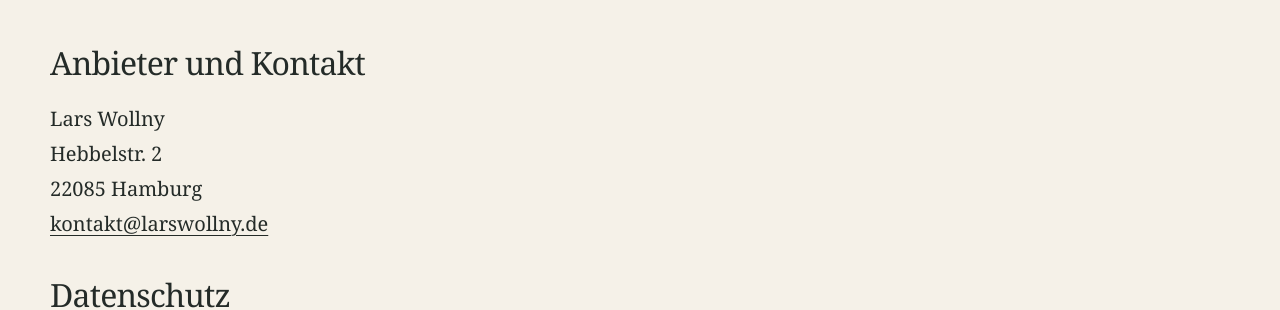
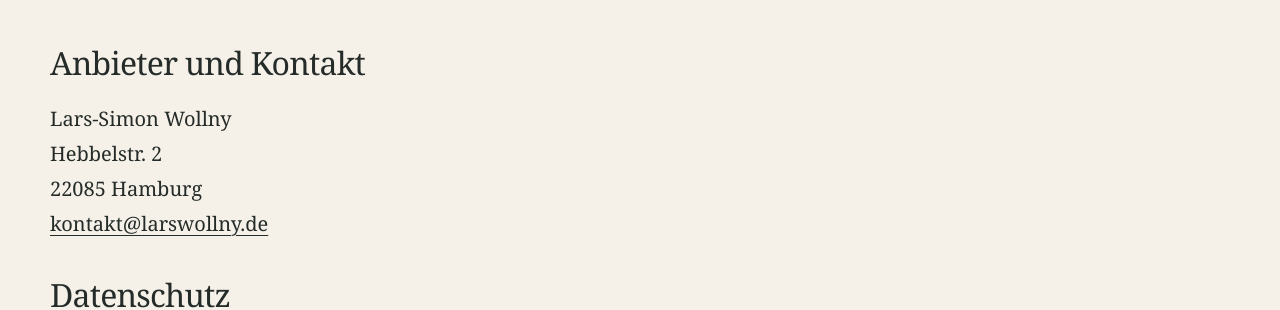
Before and after one commit to LarsLWO/website, a Jekyll site: the page built from impressum.html, in a window 1280 px wide. Shown: the part 418-728 px from the top of the page. Built offline with Jekyll 4.4.1, drawn with Linux system fonts in a browser that asks for light colours.

Commit message:
update name

```diff
--- a/_data/legal.yml
+++ b/_data/legal.yml
@@ -1,4 +1,4 @@
-name: Lars Wollny
+name: Lars-Simon Wollny
 address: |-
   Hebbelstr. 2
   22085 Hamburg
```
